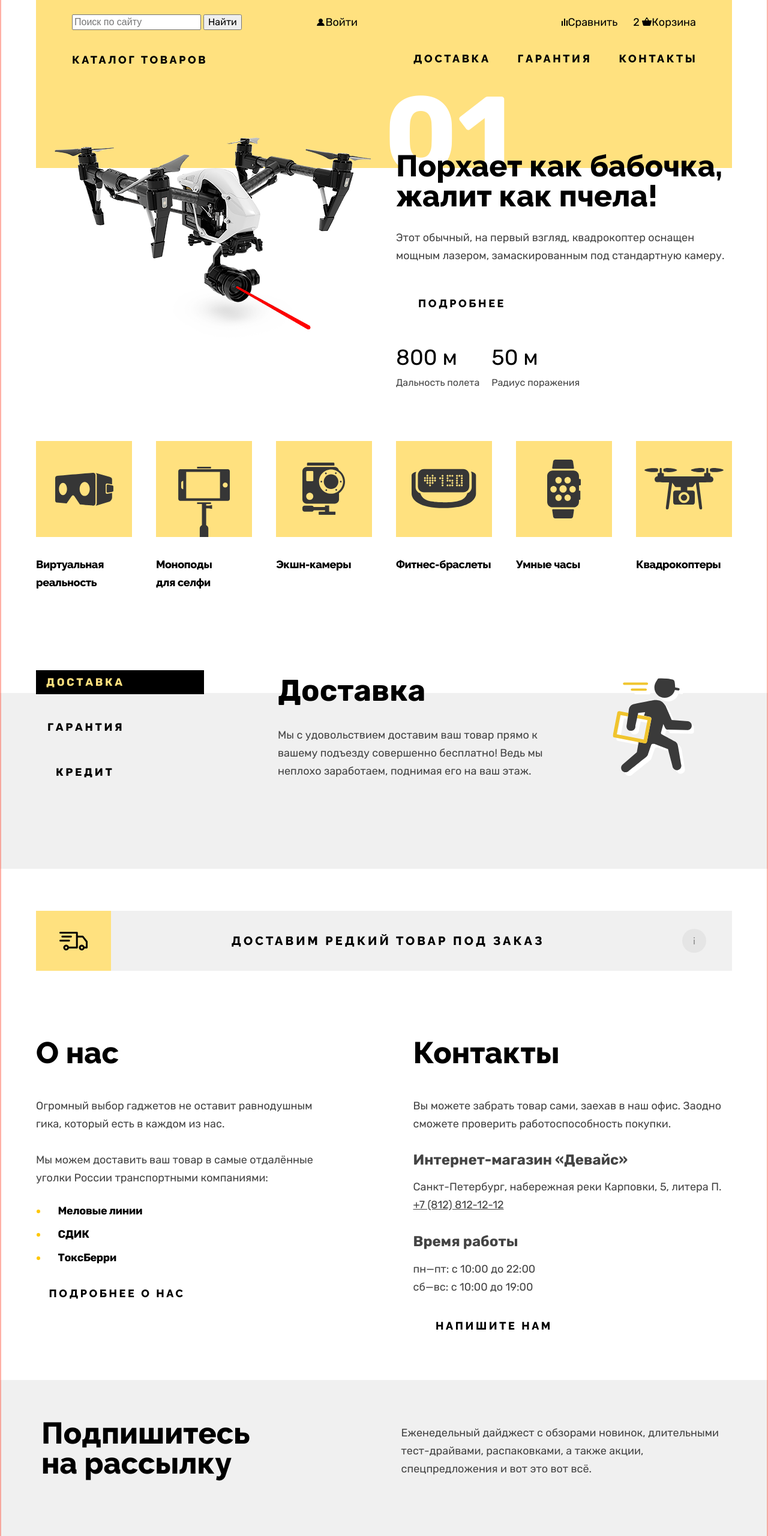
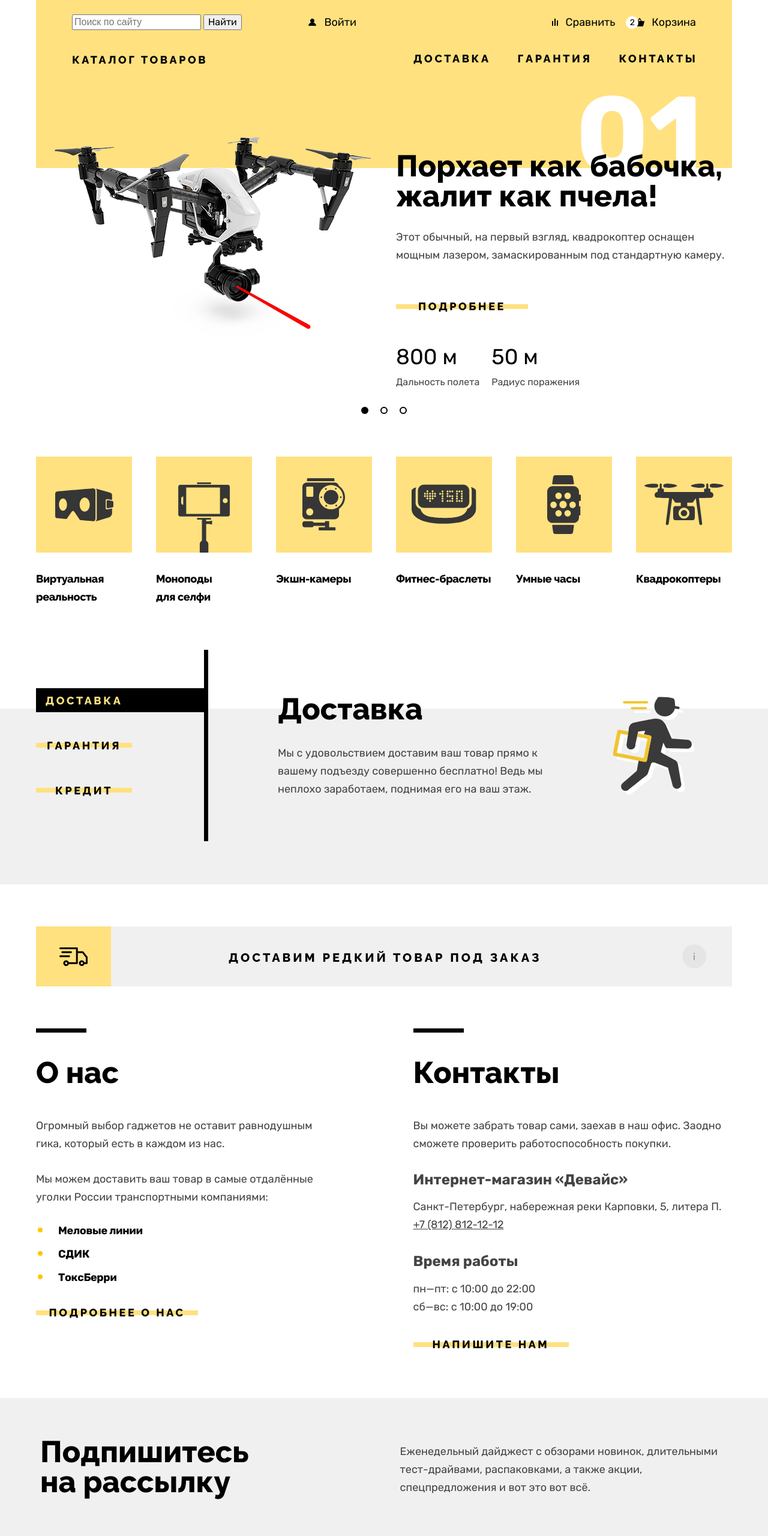
Before and after one commit to htmlacademy-htmlcss/1919993-device-1, a plain HTML site: page index.html in a window 1280 px wide. Shown: the part 80-2640 px from the top of the page at 60% size. Drawn offline with Linux system fonts and the light colour scheme.

Commit message:
добавление декоративных элементов

```diff
--- a/index.html
+++ b/index.html
@@ -53,8 +53,8 @@
             <li class="navigation-item">
               <a class="navigation-link " href="#">
 
-                <span>
-                  <span>2</span>
+                <span class="cart-count">
+                  <span class="count">2</span>
                   <img class="cart" src="img/trash.svg" alt="cart" width="16" height="14">
                 </span>
                 <span>Корзина</span>
@@ -122,6 +122,16 @@
             </dl>
           </div>
         </div>
+
+
+          <ul class="sliders-orders">
+            <li class="slide-order-active"></li>
+            <li class="slide-order"></li>
+            <li class="slide-order"></li>
+          </ul>
+
+
+
       </section>
 
       <section class="slider-catalog">
@@ -185,23 +195,25 @@
 
       <section class="slider">
         <article class="slide-container container">
+          <div class="container-slides">
             <ul class="slides-controls ">
-            <li class="controls-item controls-active">
+              <li class="controls-active">
                 <a class="controls-link catalog-active" href="#">
                   Доставка
                 </a>
               </li>
               <li class="controls-item">
-              <a class="controls-link guarantee" href="#">
-                Гарантия
+                <a class="controls-link" href="#">
+                  <span class="controls-span"> Гарантия</span>
                 </a>
               </li>
               <li class="controls-item ">
-              <a class="controls-link credit" href="#">
-                Кредит
+                <a class="controls-link" href="#">
+                  <span class="controls-span"> Кредит</span>
                 </a>
               </li>
             </ul>
+          </div>
 
           <div class="slide slide-active">
             <div class="slides-text">
@@ -276,7 +288,7 @@
               <li class="about-item"><span>ТоксБерри</span></li>
             </ul>
 
-            <span class="text"><a href="#">Подробнее о нас</a></span>
+            <span class="text about-us"><a href="#">Подробнее о нас</a></span>
           </article>
 
           <article class="contacts-info">
@@ -297,7 +309,7 @@
                 <li class="contacts-schedule-item">сб—вс: с 10:00 до 19:00</li>
               </ul>
             </div>
-            <span class="text"><a href="#">Напишите нам</a></span>
+            <span class="text contact-us"><a href="#">Напишите нам</a></span>
 
           </article>
         </div>
--- a/styles/style.css
+++ b/styles/style.css
@@ -44,9 +44,6 @@ body {
   display: flex;
   flex-direction: column;
   min-height: 100%;
-
-  outline: 5px solid rgba(255, 99, 78, 0.5);
-  outline-offset: -2px;
 }
 
 .visually-hidden {
@@ -92,11 +89,43 @@ body {
   gap: 36px;
 }
 
+.account {
+  margin-right: 12px;
+}
+
+.contrast {
+  margin-right: 12px;
+}
+
+.cart-count {
+  display: flex;
+  margin-right: 12px;
+  align-items: center;
+}
+
+.count {
+  color: #000000;
+  text-align: center;
+  font-family: Rubik;
+  font-size: 14px;
+  font-style: normal;
+  font-weight: 400;
+  line-height: normal;
+  display: flex;
+  justify-content: center;
+  align-items: center;
+  background-color: white;
+  width: 21px;
+  height: 21px;
+  border-radius: 50%;
+  position: relative;
+  left: 6px;
+}
 
 .nav-list-navigation-shopping {
   display: flex;
   justify-content: flex-end;
-  gap: 26px;
+  gap: 12px;
   list-style-type: none;
 
 }
@@ -174,13 +203,17 @@ body {
   flex-grow: 1;
 
 }
+
 .slide-slider {
   display: flex;
+  position: relative;
 }
 
-.slider-photo{
+
+
+.slider-photo {
   position: relative;
-  bottom: 34px;
+  bottom: 35px;
 }
 
 .slide-slider::before {
@@ -199,7 +232,7 @@ body {
   margin-right: 49px;
   padding-top: 46px;
   position: absolute;
-  right: 379px;
+  right: 0;
 }
 
 .slider-nav {
@@ -209,14 +242,14 @@ body {
   align-items: flex-start;
   margin-left: auto;
   justify-content: flex-end;
-  margin-bottom: 82px;
+  margin-bottom: 83px;
   position: relative;
 }
 
 
 .slider-container {
   background-image: linear-gradient(to bottom, #FFE17F 115px, #FFE17F 115px, #ffffff 115px, #ffffff 410px);
-
+  margin-bottom: 14px;
 }
 
 
@@ -226,18 +259,23 @@ body {
   font-family: "Raleway", sans-serif;
   font-size: 50px;
   line-height: 50px;
-  margin-bottom: 29px;
+  margin-bottom: 28px;
 }
 
 .slider-text p {
   color: #444444;
   font-size: 18px;
-  margin-bottom: 50px;
+  margin-bottom: 67px;
 }
 
 .slide-button {
+  background: #FFE17F;
   width: 220px;
-  margin-bottom: 60px;
+  height: 8px;
+  margin-bottom: 65px;
+  display: flex;
+  align-items: center;
+  justify-content: center;
 
 
 
@@ -283,6 +321,32 @@ body {
 
 }
 
+.sliders-orders {
+  display: flex;
+  gap: 20px;
+  padding: 0;
+  margin: 0;
+  list-style-type: none;
+  justify-content: center;
+  position: relative;
+  bottom: 57px;
+}
+
+
+.slide-order {
+  border: 2px solid #000000;
+  border-radius: 50%;
+  width: 8px;
+  height: 8px;
+}
+
+.slide-order-active {
+  background-color: #000000;
+  border-radius: 50%;
+  width: 12px;
+  height: 12px;
+}
+
 
 .slider-list {
   display: flex;
@@ -296,7 +360,7 @@ body {
 }
 
 .slider-catalog {
-  margin-bottom: 70px;
+  margin-bottom: 72px;
 }
 
 .slider-link {
@@ -304,7 +368,7 @@ body {
 }
 
 .slider-img {
-  margin-bottom: 32px;
+  margin-bottom: 30px;
   background-color: #FFE17F;
   width: 160px;
   height: 160px;
@@ -321,6 +385,7 @@ body {
 
 }
 
+
 .slider {
   display: flex;
   background-image: linear-gradient(to bottom, #ffffff 25%, #ffffff 25%, #F0F0F0 25%, #F0F0F0 75%);
@@ -329,33 +394,32 @@ body {
 
 .controls-active {
   background: var(--basic-black, #000);
+  width: 280px;
+  height: 40px;
+  list-style-type: none;
+
+
 }
 
 .slide-container {
   display: flex;
 }
 
+.container-slides {
+  height: 319px;
+  border-right: 7px solid #000000;
 
-.credit {
-  margin-left: 33px;
+
 }
 
-.guarantee {
-  margin-left: 19px;
-}
-
-.catalog-active {
-  margin-left: 17px;
-}
 
 .slides-controls {
   display: flex;
   flex-direction: column;
-  width: 287px;
-  height: 319px;
   gap: 35px;
-  margin-top: 60px;
+  margin-top: 64px;
   padding: 0;
+  height: 190px;
 
 }
 
@@ -366,20 +430,20 @@ body {
   align-items: center;
   margin-right: 40px;
   margin-left: 116px;
-  margin-bottom: 80px;
+  margin-bottom: 71px;
 
 
 }
 
 
 .slides-photo {
-  margin-top: 8px;
+  margin-top: 9px;
 }
 
 .slides-text {
   display: flex;
   flex-direction: column;
-  gap: 34px;
+  gap: 33px;
   width: 452px;
 
 }
@@ -388,15 +452,17 @@ body {
 
 .slides-text h2 {
   color: #000;
+  font-family: "Raleway", sans-serif;
   font-size: 50px;
   font-style: normal;
+  font-weight: 800;
   line-height: 50px;
   margin: 0;
 
 }
 
 .slides-text p {
-  color:#444;
+  color: #444;
   font-family: "Rubik", sans-serif;
   font-size: 18px;
   font-style: normal;
@@ -407,17 +473,30 @@ body {
 
 }
 
+.controls-span {
+  display: flex;
+  width: 160px;
+  height: 8px;
+  background-color: #FFE17F;
+  justify-content: center;
+  align-items: center;
+}
+
 .controls-item {
   display: flex;
   align-items: center;
-  width: 280px;
+  justify-content: center;
+  width: 160px;
   height: 40px;
+
+
 
 }
 
 .controls-link {
   color: #000000;
   text-align: center;
+  font-family: "Raleway", sans-serif;
   font-size: 18px;
   font-style: normal;
   font-weight: 800;
@@ -426,7 +505,10 @@ body {
   text-transform: uppercase;
   text-decoration: none;
 
+
 }
+
+
 
 .catalog-active {
   color: #FFE17F;
@@ -436,7 +518,11 @@ body {
   line-height: normal;
   letter-spacing: 3.6px;
   text-transform: uppercase;
-
+  display: flex;
+  align-items: center;
+  justify-content: center;
+  width: 160px;
+  height: 40px;
 
 
 }
@@ -447,12 +533,7 @@ body {
   line-height: 50px;
 }
 
-.delivery-info p {
-  color: #444444;
-  font-size: 18px;
 
-
-}
 
 .delivery-text {
   display: flex;
@@ -464,9 +545,10 @@ body {
 }
 
 .delivery-text-info {
+  color: #444444;
+  font-size: 18px;
   display: flex;
-  align-items: center;
-  justify-content: center;
+
   width: 1035px;
   background: #F0F0F0;
 }
@@ -508,8 +590,14 @@ body {
   text-align: center;
   font-family: "Raleway", sans-serif;
   font-size: 20px;
+  font-style: normal;
+  font-weight: 800;
+  line-height: normal;
   letter-spacing: 4px;
   text-transform: uppercase;
+  margin-top: 40px;
+  margin-left: 196px;
+
 
 }
 
@@ -524,7 +612,20 @@ body {
   width: 1160px;
   gap: 150px;
   margin-top: 70px;
-  margin-bottom: 70px;
+  margin-bottom: 85px;
+}
+
+.about{
+  position: relative;
+}
+
+.about::before {
+  content: "";
+  border-top: 7px solid #000000;
+  width: 84px;
+  position: absolute;
+  top: 0;
+
 }
 
 .about h2 {
@@ -532,22 +633,26 @@ body {
   font-size: 50px;
   line-height: 50px;
   margin-bottom: 48px;
+  margin-top: 49px;
+
+
+
 }
 
 .about p {
   color: #444444;
   font-size: 18px;
-  margin-bottom: 30px;
+  margin-bottom: 29px;
 }
 
 .about-list {
   display: flex;
   width: 182px;
   height: 98px;
-  padding: 0px 3.5px;
+  padding-left: 10px;
   flex-direction: column;
   gap: 19px;
-  margin-bottom: 30px;
+  margin-bottom: 47px;
   margin-left: 0;
 }
 
@@ -556,17 +661,22 @@ body {
   font-weight: 700;
   line-height: 20px;
   letter-spacing: -0.36px;
+  margin-left: 15px;
+  height: 20px;
+}
+
+.about-item::marker {
+  font-size: 25px;
   color: #FFC700;
-  margin-left: 15px;
 }
 
 .about-item span {
   color: #000000;
-  margin-left: 18px;
+  margin-left: 12px;
+
 }
 
 .text {
-  width: 270px;
   height: 40px;
   display: flex;
   align-items: center;
@@ -583,13 +693,37 @@ body {
   text-decoration: none;
 }
 
+.about-us {
+  width: 270px;
+  height: 8px;
+  background-color: #FFE17F;
+}
 
+
+.contact-us {
+  width: 259px;
+  height: 8px;
+  background-color: #FFE17F;
+}
+
+.contacts-info{
+  position: relative;
+}
+
+.contacts-info::before {
+  content: "";
+  border-top: 7px solid #000000;
+  width: 84px;
+  position: absolute;
+
+}
 
 .contacts-info h2 {
   font-family: "Raleway", sans-serif;
   font-size: 50px;
   line-height: 50px;
   margin-bottom: 48px;
+  margin-top: 49px;
 }
 
 .contacts-info p {
@@ -633,7 +767,7 @@ body {
 }
 
 .contacts-schedule {
-  margin-bottom: 30px;
+  margin-bottom: 44px;
   padding: 0;
 }
 
@@ -661,7 +795,7 @@ body {
   gap: 252px;
   justify-content: center;
   align-items: center;
-  margin-left: 9px;
+  margin-left: 7px;
 
 }
 
@@ -669,7 +803,7 @@ body {
   font-family: "Raleway", sans-serif;
   font-size: 50px;
   line-height: 50px;
-  margin-top: 64px;
+  margin-top: 65px;
 
 }
 
@@ -735,8 +869,8 @@ body {
 .footer-list {
   display: flex;
   width: 444px;
-  gap: 35px;
-  margin-top: 0;
+  gap: 31px;
+  margin-top: 3px;
   margin-right: 181px;
   margin-left: 119px;
   padding: 0;
@@ -744,11 +878,10 @@ body {
 
 .footer-address {
   color: #FFFFFF;
-  font-family: " Rubik", sans-serif;
+  font-family: Rubik;
   font-size: 16px;
   font-style: normal;
   font-weight: 400;
-  line-height: 20px;
   line-height: 20px;
   width: 239px;
 
@@ -778,6 +911,16 @@ body {
   font-weight: 400;
   line-height: 20px;
   text-decoration-line: underline;
+  margin-bottom: 10px;
+
+}
+
+.social-items::before {
+  content: "";
+  border-top: 7px solid #FFC700;
+  width: 80px;
+  margin-right: 410px;
+
 
 }
 
@@ -792,6 +935,9 @@ body {
   display: flex;
   height: 40px;
   gap: 15px;
+  align-items: center;
+  padding: 0;
+  margin-top: 10px;
 }
 
 .social-list-item {
@@ -810,6 +956,7 @@ body {
 }
 
 /* catalog */
+
 .page-catalog-header {
   padding-bottom: 35px;
 }
@@ -865,8 +1012,12 @@ body {
   flex-direction: column;
   margin-top: 21px;
   margin-left: 47px;
+  width: 220px;
+  margin-right: 53px;
 
 }
+
+
 
 .filters {
   font-family: "Raleway", sans-serif;
@@ -876,36 +1027,58 @@ body {
   text-transform: uppercase;
   display: flex;
   width: 273px;
-  margin-bottom: 35px;
-
+  margin-bottom: 51px;
+  margin-left: 13px;
 }
 
+.price-container {
+  border-top: 2px solid;
+  width: 200px;
+  margin-left: 9px;
+}
 
 
 .price {
   width: 200px;
   height: 95px;
   flex-shrink: 0;
-  margin-bottom: 35px;
+  margin-bottom: 21px;
+  border: 0;
+  padding: 0;
+  margin-top: 12px;
 
 }
 
 .price legend {
+  font-family: Rubik;
   font-size: 18px;
+  font-style: normal;
   font-weight: 700;
   line-height: 20px;
   letter-spacing: -0.36px;
-  margin-bottom: 20px;
+}
+
+.color-container {
+  border-top: 2px solid;
+  width: 200px;
+  margin-left: 11px;
 }
 
 .filters-form-fieldset-color {
   width: 200px;
   height: 220px;
   flex-shrink: 0;
-  margin-bottom: 35px;
+  margin-bottom: 21px;
+  border: 0;
+  margin-top: 12px;
+  padding: 0;
+  margin-left: 0;
 }
 
 .filters-form-fieldset-color legend {
+  font-family: Rubik;
+  font-size: 18px;
+  font-style: normal;
   font-weight: 700;
   line-height: 20px;
   letter-spacing: -0.36px;
@@ -915,7 +1088,7 @@ body {
 .checkboxes {
   display: flex;
   flex-direction: column;
-  gap: 20px;
+  gap: 17px;
   margin: 0;
 }
 
@@ -927,12 +1100,22 @@ body {
   margin: 0;
 }
 
+.bluetooth-container {
+  border-top: 2px solid;
+  width: 200px;
+  margin-left: 11px;
+}
+
 .filters-form-fieldset-bluetooth {
   display: flex;
   flex-direction: column;
   gap: 20px;
   width: 200px;
   height: 112px;
+  padding: 0;
+  border: 0;
+  margin-top: 12px;
+  margin-left: 0;
 }
 
 .filters-form-fieldset-bluetooth legend {
@@ -951,17 +1134,30 @@ body {
 }
 
 .filters-form-button {
+  color: #000000;
   text-align: center;
   font-family: "Raleway", sans-serif;
   font-size: 18px;
   letter-spacing: 3.6px;
   text-transform: uppercase;
-  margin-top: 35px;
+  margin-top: 24px;
+  margin-left: 15px;
   width: 220px;
   height: 40px;
   display: flex;
   align-items: center;
   justify-content: center;
+  text-decoration: none;
+}
+
+.filters-form-button span {
+  width: 220px;
+  height: 8px;
+  background-color: #FFE17F;
+  display: flex;
+  align-items: center;
+  justify-content: center;
+
 }
 
 .selfie-catalog {
@@ -974,8 +1170,8 @@ body {
   justify-content: space-between;
   align-items: center;
   padding-top: 0;
-  padding-bottom: 31px;
-  margin: 0;
+  padding-bottom: 25px;
+  margin-top: 6px;
 }
 
 .scroling {
@@ -1009,7 +1205,7 @@ body {
   padding-top: 70px;
 }
 
-.selfie-catalog-item{
+.catalog-list {
   display: grid;
   grid-template-columns: repeat(2, 360px);
   list-style-type: none;
@@ -1020,7 +1216,7 @@ body {
   justify-content: center;
 }
 
-.selfie-catalog-item p {
+.catalog-list p {
   color: #000000;
   font-family: "Rubik", sans-serif;
   font-size: 18px;
@@ -1032,7 +1228,7 @@ body {
   padding: 0;
 }
 
-.selfie-catalog-item span {
+.catalog-list span {
   color: #444444;
   text-align: right;
   font-family: "Rubik", sans-serif;
@@ -1044,6 +1240,16 @@ body {
   padding: 0;
 }
 
+.product-hover a {
+  color: #000000;
+  font-family: "Raleway", sans-serif;
+  font-size: 18px;
+  font-style: normal;
+  letter-spacing: 3.6px;
+  text-transform: uppercase;
+
+
+}
 
 .product-info {
   display: flex;
```
Also changed, not shown: catalog.html (+42 -21 lines). Lines whose indentation alone changed are shown as unchanged.
